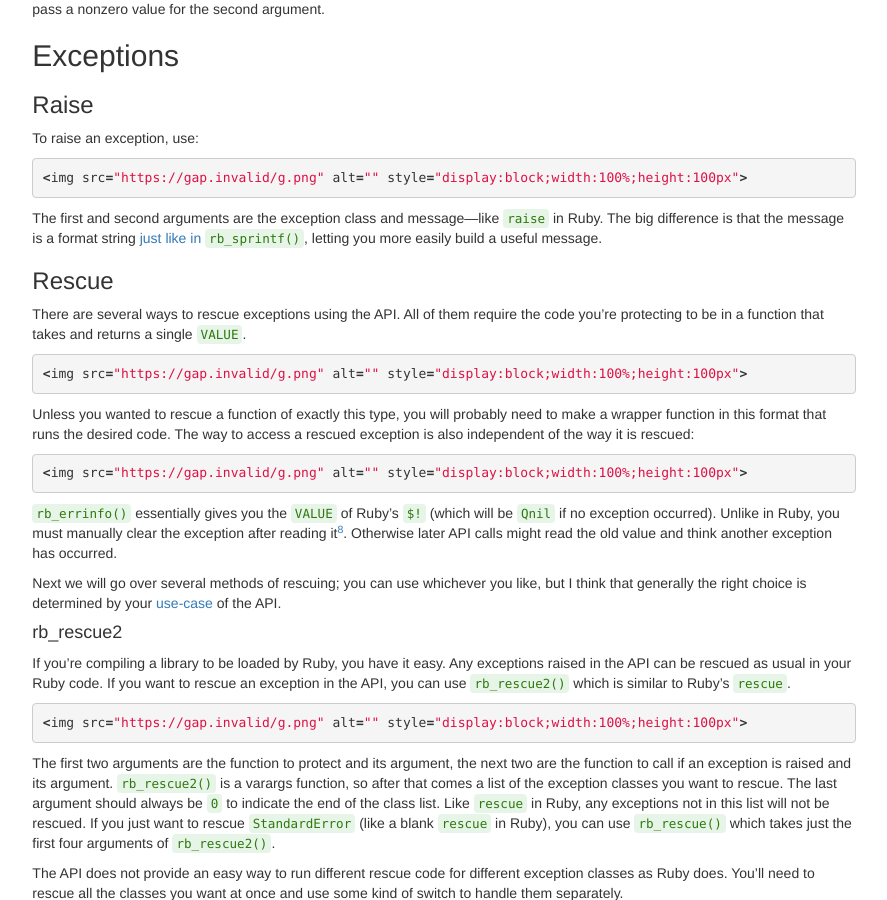
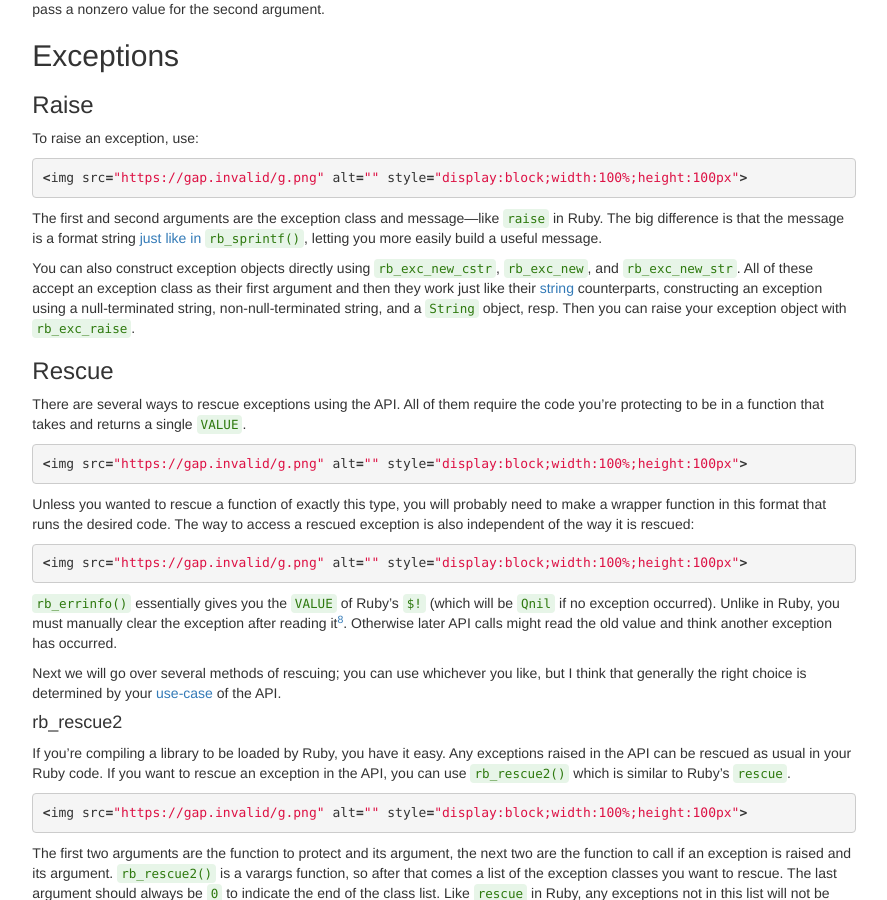
Before and after one commit to silverhammermba/emberb, a Jekyll site: the page built from _posts/2010-01-01-c.markdown, in a window 1280 px wide and 900 px high, scrolled down 4426 px. Shown: the whole window, without its empty margins (196-1083 px from the left). Built offline with Jekyll 4.4.1, drawn with Linux system fonts in a browser that asks for light colours; nearby versions of some CDN libraries; comment, search, counter and statistics services are not loaded.

Commit message:
add other exception constructors

```diff
--- a/_posts/2010-01-01-c.markdown
+++ b/_posts/2010-01-01-c.markdown
@@ -345,6 +345,13 @@
 `raise` in Ruby. The big difference is that the message is a format string [just
 like in `rb_sprintf()`](#string), letting you more easily build a useful
 message.
+
+You can also construct exception objects directly using `rb_exc_new_cstr`,
+`rb_exc_new`, and `rb_exc_new_str`. All of these accept an exception class as
+their first argument and then they work just like their [string](#string)
+counterparts, constructing an exception using a null-terminated string,
+non-null-terminated string, and a `String` object, resp. Then you can raise your
+exception object with `rb_exc_raise`.
 
 ### Rescue ###
 
```
